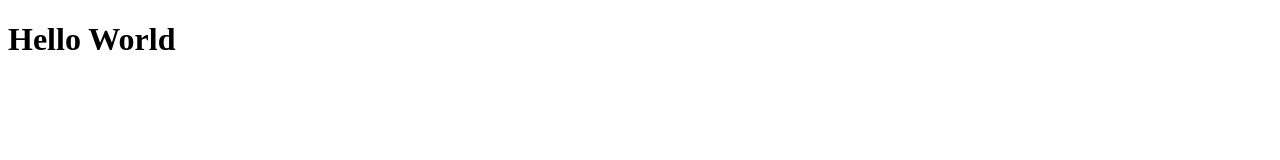
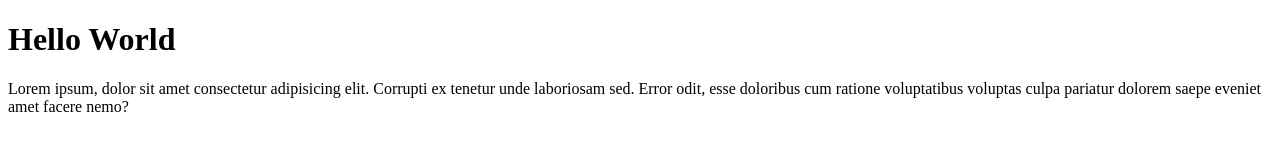
Before and after one commit to galihas/Repobaru, a plain HTML site: page index.html in a window 1280 px wide. Drawn offline with Linux system fonts and the light colour scheme.

Commit message:
menambahkan paragraf dalam file index.html

```diff
--- a/index.html
+++ b/index.html
@@ -7,5 +7,6 @@
 </head>
 <body>
     <h1>Hello World</h1>
+    <p>Lorem ipsum, dolor sit amet consectetur adipisicing elit. Corrupti ex tenetur unde laboriosam sed. Error odit, esse doloribus cum ratione voluptatibus voluptas culpa pariatur dolorem saepe eveniet amet facere nemo?</p>
 </body>
 </html>
```
